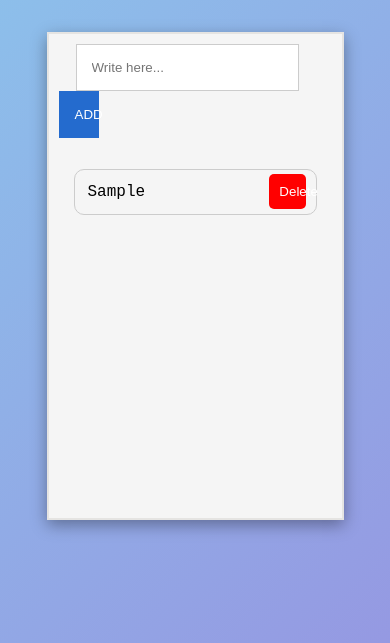
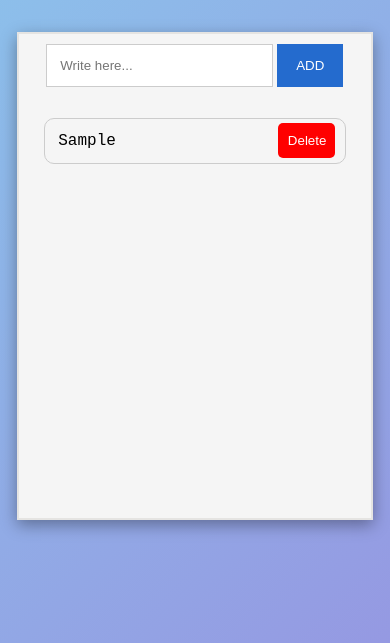
Before and after one commit to rkhassan420/to-do, a plain HTML site: page index.html in a window 390 px wide. Both pictures are taken after typing "Sample" into the empty fields and a click on the button "ADD". Shown: the part 201-844 px from the top of the page. Drawn offline with Linux system fonts and the light colour scheme.

Commit message:
Add files via upload

```diff
--- a/index.html
+++ b/index.html
@@ -92,10 +92,48 @@
         border: 3px solid #e5e4e2;
       }
 
+      @media (max-width: 399px) {
+        .content {
+          width: 85%;
+        }
+
+        button {
+          width: 20%;
+          padding: 14px;
+        }
+        input[type="text"] {
+          padding: 13px;
+          width: 60%;
+        }
+
+        .delete-btn {
+          top: 4px;
+
+          width: 19%;
+        }
+      }
+
+      @media (min-width: 400px) and (max-width: 499px) {
+        .content {
+          width: 85%;
+        }
+
+        input[type="text"] {
+          padding: 14px;
+          width: 65%;
+        }
+
+        .delete-btn {
+          top: 4px;
+
+          width: 18%;
+        }
+      }
+
       /* Extra Small Devices (Portrait Phones) */
-      @media (max-width: 576px) {
+      @media (min-width: 500px) and (max-width: 576px) {
         .content {
-          width: 70%;
+          width: 80%;
         }
 
         .delete-btn {
```
